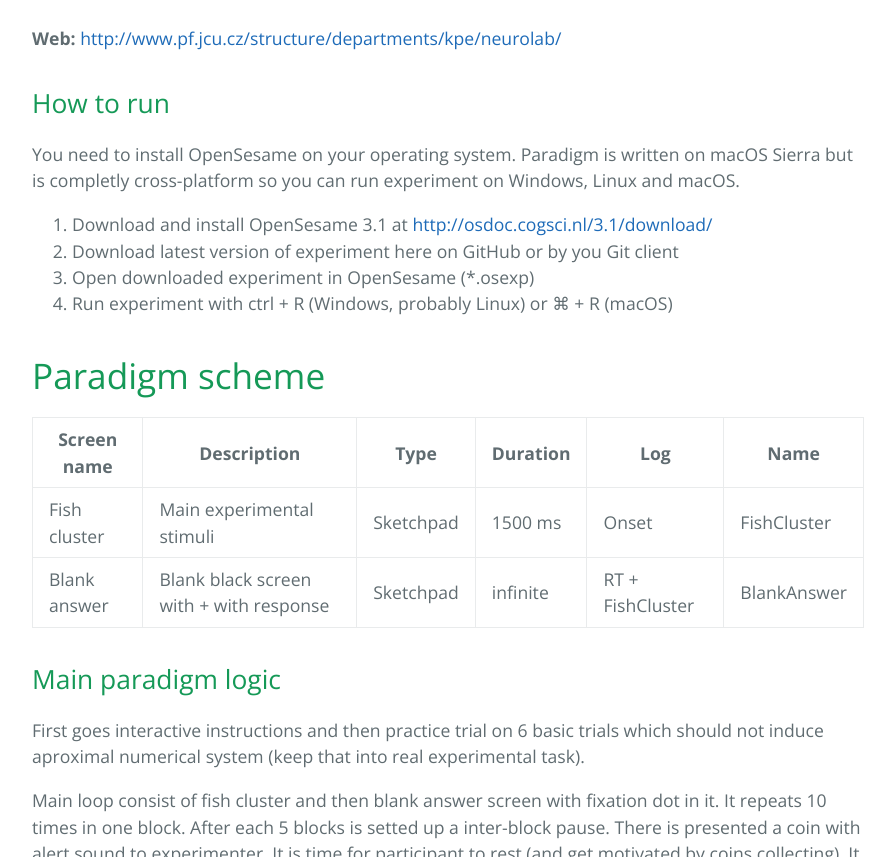
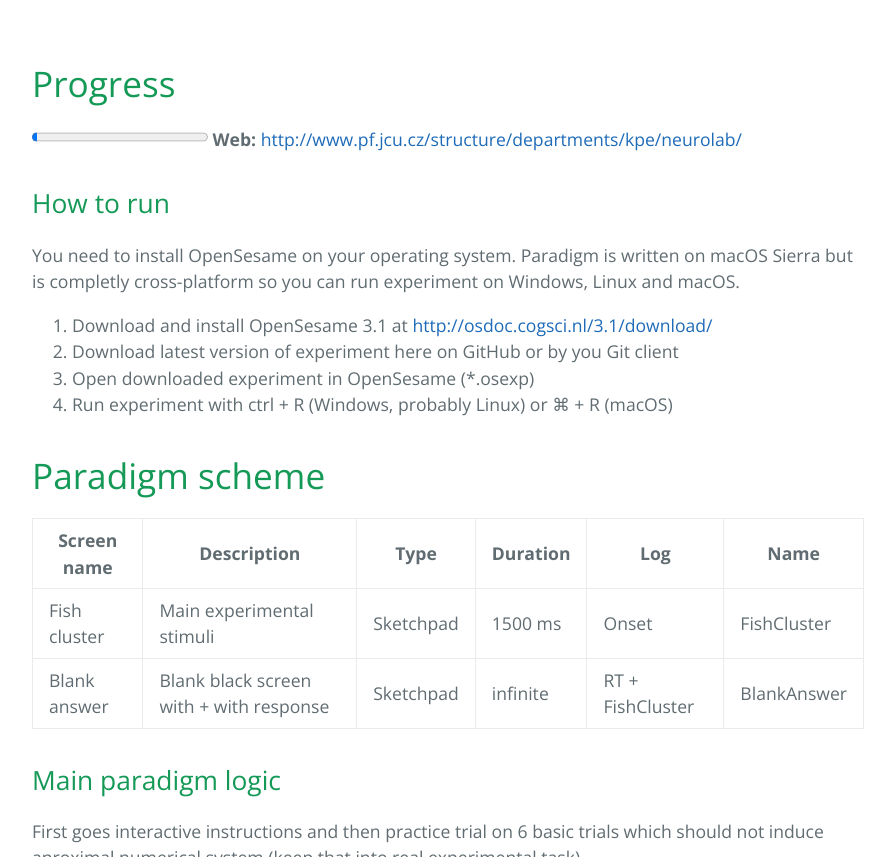
Before and after one commit to neurolab-ju/ans-os, a plain HTML site: page index.html in a window 1280 px wide. Shown: the part 849-1706 px from the top of the page, without its empty margins (192-1087 px from the left). Drawn offline with nearby package versions, Linux system fonts and the light colour scheme.

Commit message:
Update index.html

```diff
--- a/index.html
+++ b/index.html
@@ -26,6 +26,8 @@
 <br>
 <a href="https://zenodo.org/badge/latestdoi/68840528"><img src="https://zenodo.org/badge/68840528.svg" alt="DOI"></a>
 <br><br>
+      <h1> Progress </h1>
+  <progress value="1" max="30"></progress>
 <strong>Web:</strong>
 <a href="http://www.pf.jcu.cz/structure/departments/kpe/neurolab/">http://www.pf.jcu.cz/structure/departments/kpe/neurolab/</a></p>
 <h2>
```
